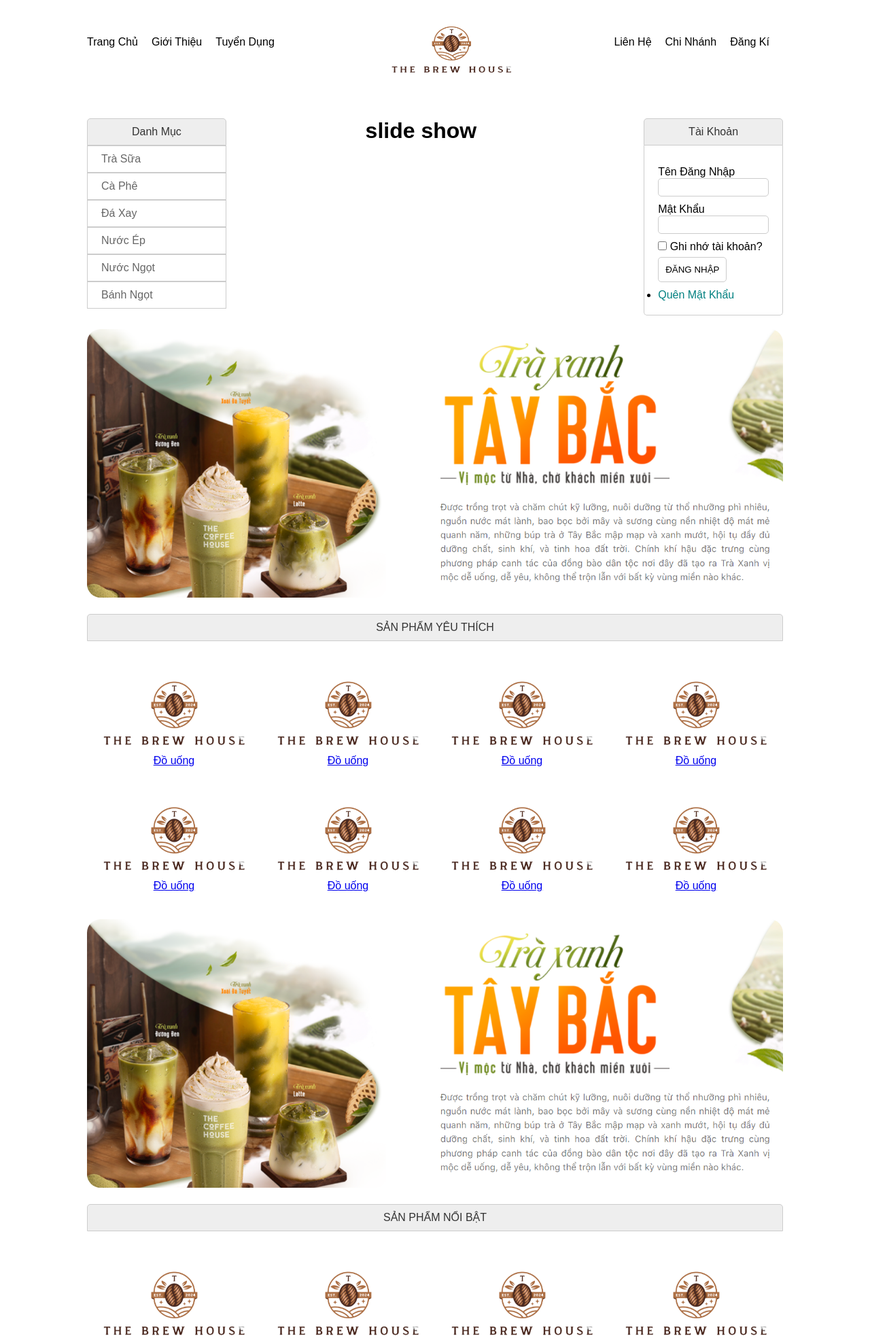
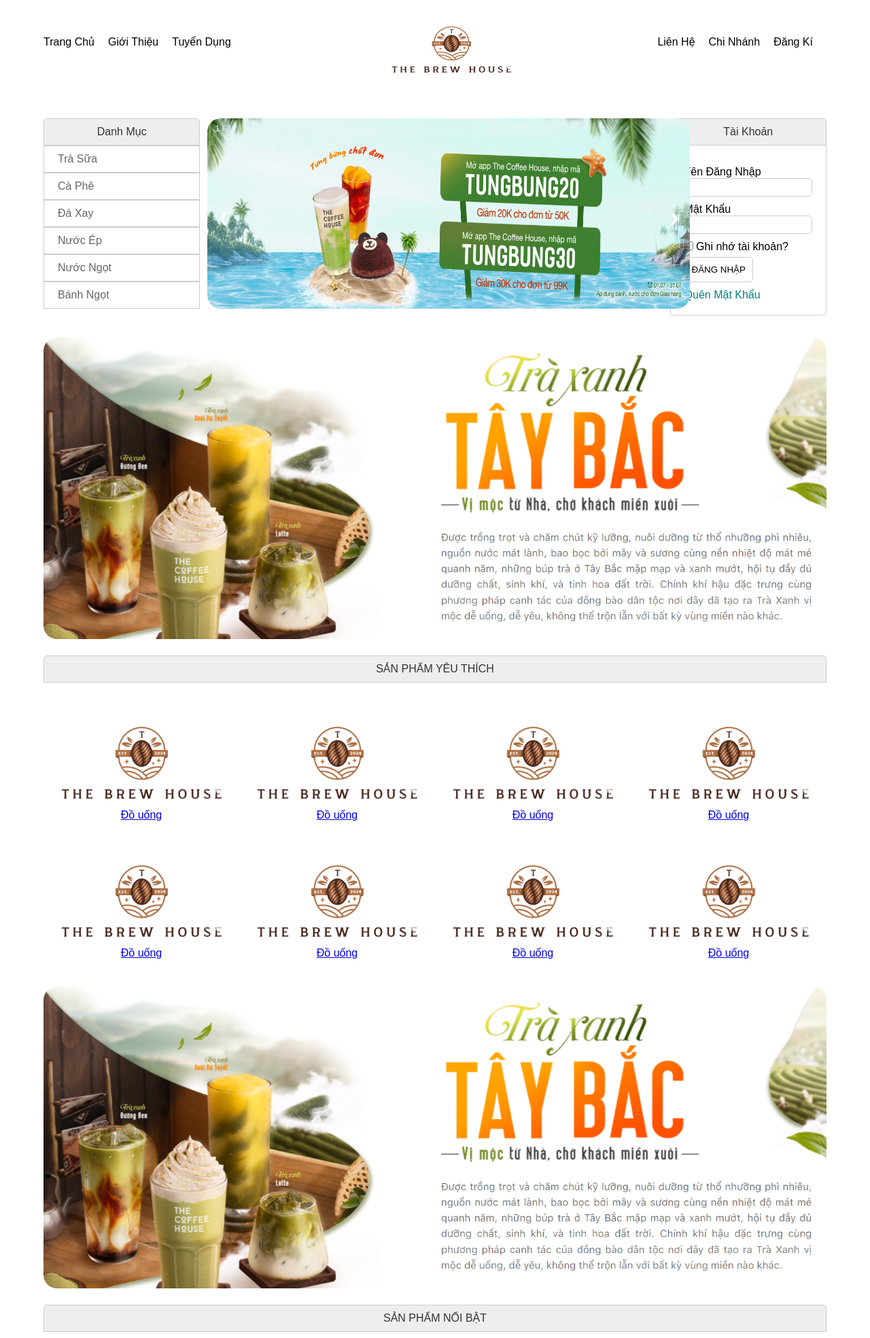
Before and after one commit to 03-PRO1014-WD19202-luongnv16/Nhom01_WebBanCafe_TheBrewHouse, a PHP site: page /trangchu.html in a window 1280 px wide. Shown: the top 1968 px of the page at 68% size. Run offline with PHP 8.4, Linux system fonts and the light colour scheme.

Commit message:
trangchu

```diff
--- a/style.css
+++ b/style.css
@@ -6,7 +6,7 @@
 }
 
 body {
-    width: 80%;
+    width: 90%;
     margin: 0 auto; /* Canh giữa nội dung theo chiều ngang */
 }
 
@@ -49,7 +49,7 @@
 }
 
 .header_menu ul li a:hover {
-    color:grey;
+    color:burlywood;
 }
 
 .main_danhmuc_slideshow_taikhoan {
@@ -206,3 +206,102 @@
     margin-top: 20px;
     border-radius: 20px;
 }
+
+/* slide show */
+* {box-sizing:border-box}
+
+/* Slideshow container */
+.slideshow-container {
+  width: 710px;
+  position: relative;
+  margin: auto;
+  margin-left: -220px;
+}
+
+/* Hide the images by default */
+.mySlides {
+  display: none;
+}
+
+.mySlides img {
+    width: 100%;
+    max-width: 100%;
+    height: auto;
+  }
+
+
+/* Next & previous buttons */
+.prev, .next {
+  cursor: pointer;
+  position: absolute;
+  top: 50%;
+  width: auto;
+  margin-top: -22px;
+  padding: 16px;
+  color: white;
+  font-weight: bold;
+  font-size: 18px;
+  transition: 0.6s ease;
+  border-radius: 0 3px 3px 0;
+  user-select: none;
+}
+
+/* Position the "next button" to the right */
+.next {
+  right: 0;
+  border-radius: 3px 0 0 3px;
+}
+
+/* On hover, add a black background color with a little bit see-through */
+.prev:hover, .next:hover {
+  background-color: rgba(0,0,0,0.8);
+}
+
+/* Caption text */
+.text {
+  color: #f2f2f2;
+  font-size: 15px;
+  padding: 8px 12px;
+  position: absolute;
+  bottom: 8px;
+  width: 100%;
+  text-align: center;
+}
+
+/* Number text (1/3 etc) */
+.numbertext {
+  color: #f2f2f2;
+  font-size: 12px;
+  padding: 8px 12px;
+  position: absolute;
+  top: 0;
+}
+
+/* The dots/bullets/indicators */
+.dot {
+  cursor: pointer;
+  height: 15px;
+  width: 15px;
+  margin: 0 2px;
+  background-color: #bbb;
+  border-radius: 50%;
+  display: inline-block;
+  transition: background-color 0.6s ease;
+}
+
+.active, .dot:hover {
+  background-color: #717171;
+}
+
+/* Fading animation */
+.fade {
+  animation-name: fade;
+  animation-duration: 1.5s;
+}
+
+@keyframes fade {
+  from {opacity: .4}
+  to {opacity: 1}
+}
+
+/* End slide show */
--- a/trangchu.html
+++ b/trangchu.html
@@ -62,7 +62,36 @@
 
                 <!-- Slideshow -->
                 <div class="main_slideshow">
-                    <h1>slide show</h1>
+                    <!-- Slideshow container -->
+<div class="slideshow-container">
+
+    <!-- Full-width images with number and caption text -->
+    <div class="mySlides fade">
+        <div class="numbertext">1 / 3</div>
+        <img src="img/slideshow1.webp" style=" height:280px; border-radius: 20px;"> <!-- Thay đổi chiều cao tại đây -->
+
+      </div>
+
+
+      <div class="mySlides fade">
+        <div class="numbertext">1 / 3</div>
+        <img src="img/slideshow2.webp" style=" height:280px; border-radius: 20px;"> <!-- Thay đổi chiều cao tại đây -->
+
+      </div>
+
+
+      <div class="mySlides fade">
+        <div class="numbertext">1 / 3</div>
+        <img src="img/slideshow3.webp" style=" height:280px; border-radius: 20px;"> <!-- Thay đổi chiều cao tại đây -->
+
+      </div>
+
+
+    <!-- Next and previous buttons -->
+    <a class="prev" onclick="plusSlides(-1)">&#10094;</a>
+    <a class="next" onclick="plusSlides(1)">&#10095;</a>
+  </div>
+  <br>
                 </div>
 
                 <!-- Tài khoản -->
@@ -186,5 +215,22 @@
             </div>
         </footer>
     </div>
+    <script>
+        let slideIndex = 0;
+showSlides();
+
+function showSlides() {
+  let i;
+  let slides = document.getElementsByClassName("mySlides");
+  for (i = 0; i < slides.length; i++) {
+    slides[i].style.display = "none";
+  }
+  slideIndex++;
+  if (slideIndex > slides.length) {slideIndex = 1}
+  slides[slideIndex-1].style.display = "block";
+  setTimeout(showSlides, 3000); // Change image every 2 seconds
+}
+
+    </script>
 </body>
 </html>
```
Also changed, not shown: img/slideshow1.webp (added), img/slideshow2.webp (added), img/slideshow3.webp (added).
